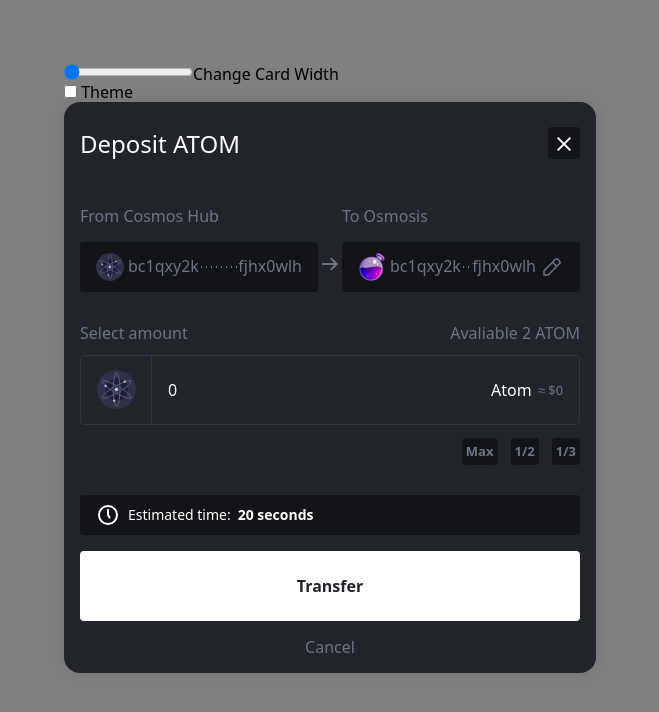
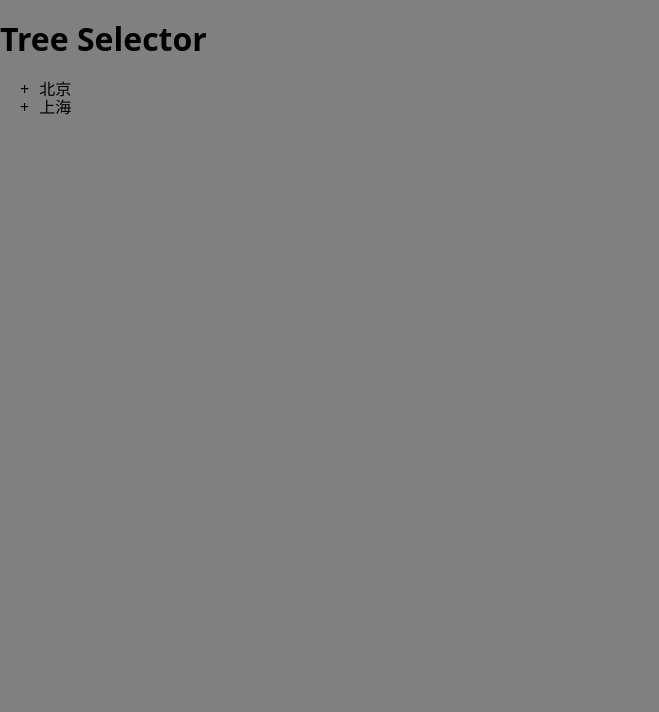
Before and after one commit to panjiangyi/tree-demo, a React (Vite) app: page / in a window 1280 px wide. Shown: the top 712 px of the page, without its empty margins (0-659 px from the left). Built offline with nearby package versions, Linux system fonts and the light colour scheme.

Commit message:
feat: tree toogle

```diff
--- a/src/App.tsx
+++ b/src/App.tsx
@@ -1,120 +1,45 @@
-import styled from "styled-components";
-import { Card } from "./card";
 import { useState } from "react";
+import Tree, { TreeNode } from "@/component/tree";
 
-const RangeInput: React.FC<{
-  label: string;
-  value: number;
-  onChange: (v: number) => void;
-  max: number;
-  min: number;
-}> = ({ value, min, max, onChange, label }) => {
+const treeData: TreeNode[] = [
+  {
+    id: 2,
+    name: "北京",
+    children: [
+      { id: 3, name: "朝阳区" },
+      { id: 4, name: "海淀区" },
+    ],
+  },
+  {
+    id: 5,
+    name: "上海",
+    children: [
+      {
+        id: 6,
+        name: "浦东新区",
+        children: [
+          { id: 6666, name: "鹤沙航城" },
+          { id: 7777, name: "航头" },
+        ],
+      },
+      { id: 7, name: "黄浦区" },
+    ],
+  },
+];
+const App: React.FC = () => {
+  const [selectedNode, setSelectedNode] = useState<TreeNode[]>([]);
+
+  const handleSelect = (nodes: TreeNode[]) => {
+    setSelectedNode(nodes);
+    console.log("fuck", nodes);
+  };
+
   return (
     <div>
-      <input
-        type="range"
-        name="range"
-        min={min}
-        max={max}
-        value={value}
-        step="10"
-        onChange={(e) => onChange(Number(e.target.value))}
-      />
-      <label>{label}</label>
+      <h1>Tree Selector</h1>
+      <Tree selected={selectedNode} data={treeData} onSelect={handleSelect} />
     </div>
   );
 };
 
-const Checkbox: React.FC<{
-  checked: boolean;
-  onChange: (v: boolean) => void;
-}> = ({ checked, onChange }) => {
-  return (
-    <div>
-      <input
-        type="checkbox"
-        id="Theme"
-        name="Theme"
-        checked={checked}
-        onChange={(e) => onChange(e.target.checked)}
-      />
-      <label htmlFor="Theme"> Theme</label>
-      <br></br>
-    </div>
-  );
-};
-
-const Container = styled.div`
-  padding: 4em;
-`;
-
-const changeTheme = (isDay: boolean) => {
-  if (isDay) {
-    document.documentElement.style.setProperty("--main-text-color", "#2a3035");
-    document.documentElement.style.setProperty(
-      "--secondary-text-color",
-      "#5e6b7d"
-    );
-    document.documentElement.style.setProperty("--contract-text-color", "#fff");
-    document.documentElement.style.setProperty(
-      "--main-background-color",
-      "#fff"
-    );
-    document.documentElement.style.setProperty(
-      "--secondary-background-color",
-      "#eef2f8"
-    );
-    document.documentElement.style.setProperty(
-      "--contract-background-color",
-      "#212428"
-    );
-  } else {
-    document.documentElement.style.setProperty("--main-text-color", "#fff");
-    document.documentElement.style.setProperty(
-      "--secondary-text-color",
-      "#6a7685"
-    );
-    document.documentElement.style.setProperty(
-      "--contract-text-color",
-      "#212428"
-    );
-    document.documentElement.style.setProperty(
-      "--main-background-color",
-      "#212428"
-    );
-    document.documentElement.style.setProperty(
-      "--secondary-background-color",
-      "#131417"
-    );
-    document.documentElement.style.setProperty(
-      "--contract-background-color",
-      "#fff"
-    );
-  }
-};
-
-function App() {
-  const [cardWidth, setCardWidth] = useState(500);
-  const [isDayTheme, setThemeType] = useState(false);
-  return (
-    <Container>
-      <RangeInput
-        label="Change Card Width"
-        value={cardWidth}
-        max={1000}
-        min={500}
-        onChange={setCardWidth}
-      />
-      <Checkbox
-        checked={isDayTheme}
-        onChange={(_isDayTheme) => {
-          setThemeType(_isDayTheme);
-          changeTheme(_isDayTheme);
-        }}
-      />
-      <Card width={cardWidth} />
-    </Container>
-  );
-}
-
 export default App;
--- /dev/null
+++ b/src/component/checkbox.tsx
@@ -0,0 +1,12 @@
+export const Checkbox: React.FC<{
+  checked: boolean;
+  onChange: (v: boolean) => void;
+}> = ({ checked, onChange }) => {
+  return (
+    <input
+      type="checkbox"
+      checked={checked}
+      onChange={(e) => onChange(e.target.checked)}
+    />
+  );
+};
--- /dev/null
+++ b/src/component/tree.tsx
@@ -0,0 +1,76 @@
+import React, { useState } from "react";
+import { Checkbox } from "./checkbox";
+
+export interface TreeNode {
+  id: number;
+  name: string;
+  children?: TreeNode[];
+}
+
+const TreeNodeComponent: React.FC<{
+  node: TreeNode;
+  selected: TreeNode[];
+  onSelect: (node: TreeNode[]) => void;
+}> = ({ node, selected, onSelect }) => {
+  const [expanded, setExpanded] = useState(false);
+
+  const hasChildren = node.children?.length;
+
+  const handleToggle = () => {
+    if (!hasChildren) return;
+    setExpanded(!expanded);
+  };
+
+  const handleSelect = () => {
+    // onSelect(node);
+  };
+
+  return (
+    <div>
+      <div onClick={handleToggle} style={{ marginLeft: "20px" }}>
+        {hasChildren && (
+          <span onClick={handleToggle}>{expanded ? "-" : "+"}</span>
+        )}
+        <span
+          onClick={handleSelect}
+          style={{ marginLeft: "10px", cursor: "pointer" }}
+        >
+          {node.name}
+        </span>
+      </div>
+      {expanded && node.children && (
+        <div style={{ marginLeft: "20px" }}>
+          {node.children.map((child) => (
+            <TreeNodeComponent
+              selected={selected}
+              key={child.id}
+              node={child}
+              onSelect={onSelect}
+            />
+          ))}
+        </div>
+      )}
+    </div>
+  );
+};
+
+const Tree: React.FC<{
+  data: TreeNode[];
+  selected: TreeNode[];
+  onSelect: (selectedNodes: TreeNode[]) => void;
+}> = ({ data, selected, onSelect }) => {
+  return (
+    <div>
+      {data.map((node) => (
+        <TreeNodeComponent
+          selected={selected}
+          key={node.id}
+          node={node}
+          onSelect={onSelect}
+        />
+      ))}
+    </div>
+  );
+};
+
+export default Tree;
```
